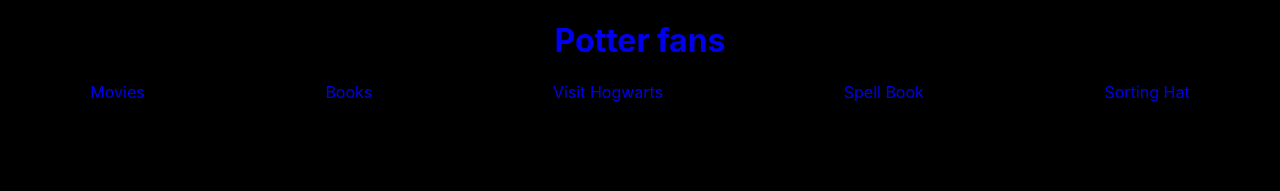
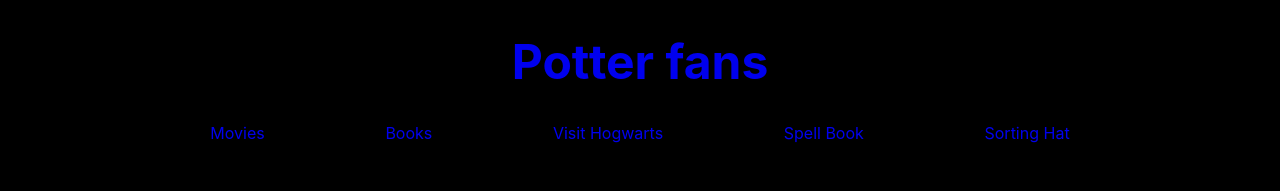
Before and after one commit to TheAstutian/potter-fans, a React (Create React App) app: page / in a window 1280 px wide. Shown: the top 191 px of the page. Built offline with nearby package versions, Linux system fonts and the light colour scheme.

Commit message:
uninstall bootstrap packages, updated styles for homepage and header components

```diff
--- a/package.json
+++ b/package.json
@@ -6,11 +6,9 @@
     "@testing-library/jest-dom": "^4.2.4",
     "@testing-library/react": "^9.5.0",
     "@testing-library/user-event": "^7.2.1",
-    "bootstrap": "^4.6.0",
     "node-sass": "^4.14.1",
     "react": "^16.13.1",
     "react-bootstrap": "^1.4.3",
-    "react-bootstrap-icons": "^1.3.0",
     "react-dom": "^16.13.1",
     "react-router-dom": "^5.2.0",
     "react-scripts": "3.4.1"
--- a/src/App.css
+++ b/src/App.css
@@ -1,38 +1,3 @@
 .App {
   text-align: center;
 }
-
-.App-logo {
-  height: 40vmin;
-  pointer-events: none;
-}
-
-@media (prefers-reduced-motion: no-preference) {
-  .App-logo {
-    animation: App-logo-spin infinite 20s linear;
-  }
-}
-
-.App-header {
-  background-color: #282c34;
-  min-height: 100vh;
-  display: flex;
-  flex-direction: column;
-  align-items: center;
-  justify-content: center;
-  font-size: calc(10px + 2vmin);
-  color: white;
-}
-
-.App-link {
-  color: #61dafb;
-}
-
-@keyframes App-logo-spin {
-  from {
-    transform: rotate(0deg);
-  }
-  to {
-    transform: rotate(360deg);
-  }
-}
--- a/src/components/header/header.style.scss
+++ b/src/components/header/header.style.scss
@@ -3,12 +3,17 @@
     display: flex;
     flex-direction: column;
     padding-bottom: 50px;
-    .header-font{
-        color: brown;
+    .header-font {
+        color: blue;
+        h1{
+            color: white;
+            font-size: 3em;
+        }
     }
     .header-navs{
         display: flex;
         justify-content: space-around;
-
+        margin-left: 150px;
+        margin-right: 150px;
     }
 }
--- a/src/pages/homepage/homepage.style.scss
+++ b/src/pages/homepage/homepage.style.scss
@@ -1,6 +1,6 @@
 .section {
     height: 500px;
-    background-color: beige;
+    background-color: green;
 
 }
 
```
Also changed, not shown: 1 other file (tests, documents, lock files or other folders).
